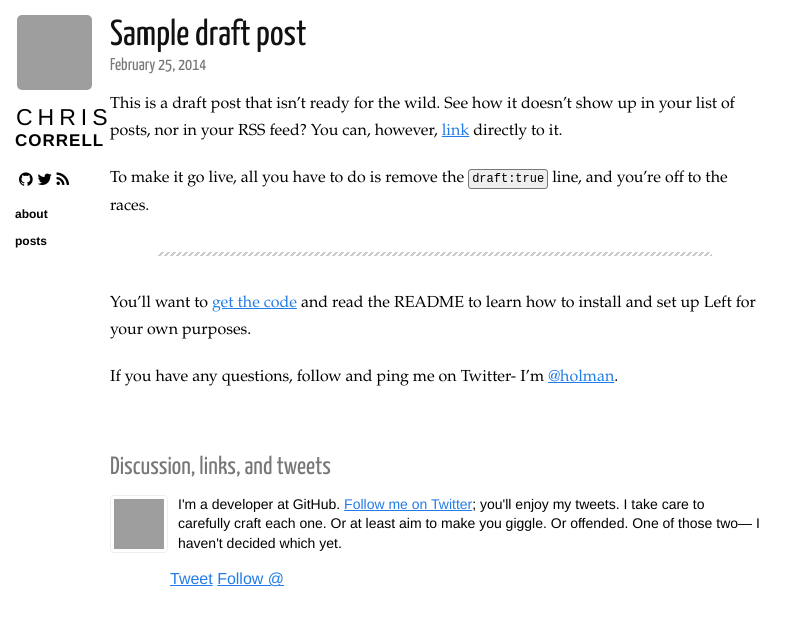
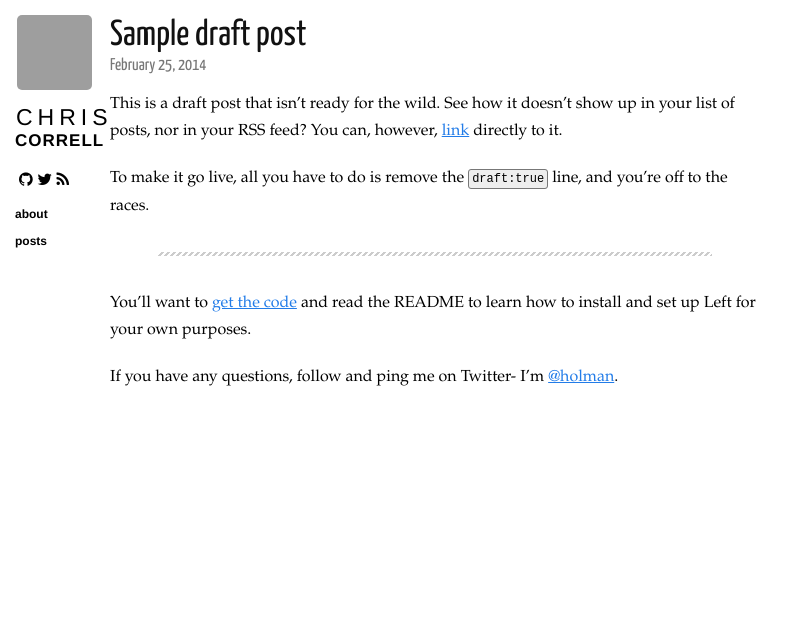
Before and after one commit to upcycleworld/upcycleworld.github.io, a Jekyll site: the page built from _posts/2014-02-25-draft.markdown, in a window 1280 px wide. Shown: the top 626 px of the page, without its empty margins (0-807 px from the left). Built offline with Jekyll 4.4.1, drawn with Linux system fonts in a browser that asks for light colours; nearby versions of some CDN libraries; comment, search, counter and statistics services are not loaded; grey boxes are pictures that could not be loaded.

Commit message:
rid of bottom bio

```diff
--- a/_layouts/post.html
+++ b/_layouts/post.html
@@ -15,21 +15,5 @@ layout: layout
 
   <!-- TODO: bio here -->
   <section class="meta">
-    <h3>Discussion, links, and tweets</h3>
-    <section class="copy">
-      <a href="https://twitter.com/{{ site.twitter }}" target="_blank">
-        <img src="{{ site.github.owner_gravatar_url }}?s=142" height="50" width="50" />
-      </a>
-
-      <p>
-        I'm a developer at GitHub. <a href="https://twitter.com/{{ site.twitter }}" target="_blank">Follow me on Twitter</a>;
-        you'll enjoy my tweets. I take care to carefully craft each one. Or at least aim to make
-        you giggle. Or offended. One of those two&mdash; I haven't decided which yet.
-      </p>
-
-      <a href="http://twitter.com/share" class="twitter-share-button" data-count="none" data-via="{{ site.twitter }}">Tweet</a>
-      <a href="http://twitter.com/{{ site.twitter }}" class="twitter-follow-button" data-show-count="false">Follow @{{ site.twitter }}</a>
-      <script src="http://platform.twitter.com/widgets.js" type="text/javascript"></script>
-    </section>
   </section>
 </section>
```
Also changed, not shown: 1 other file.
